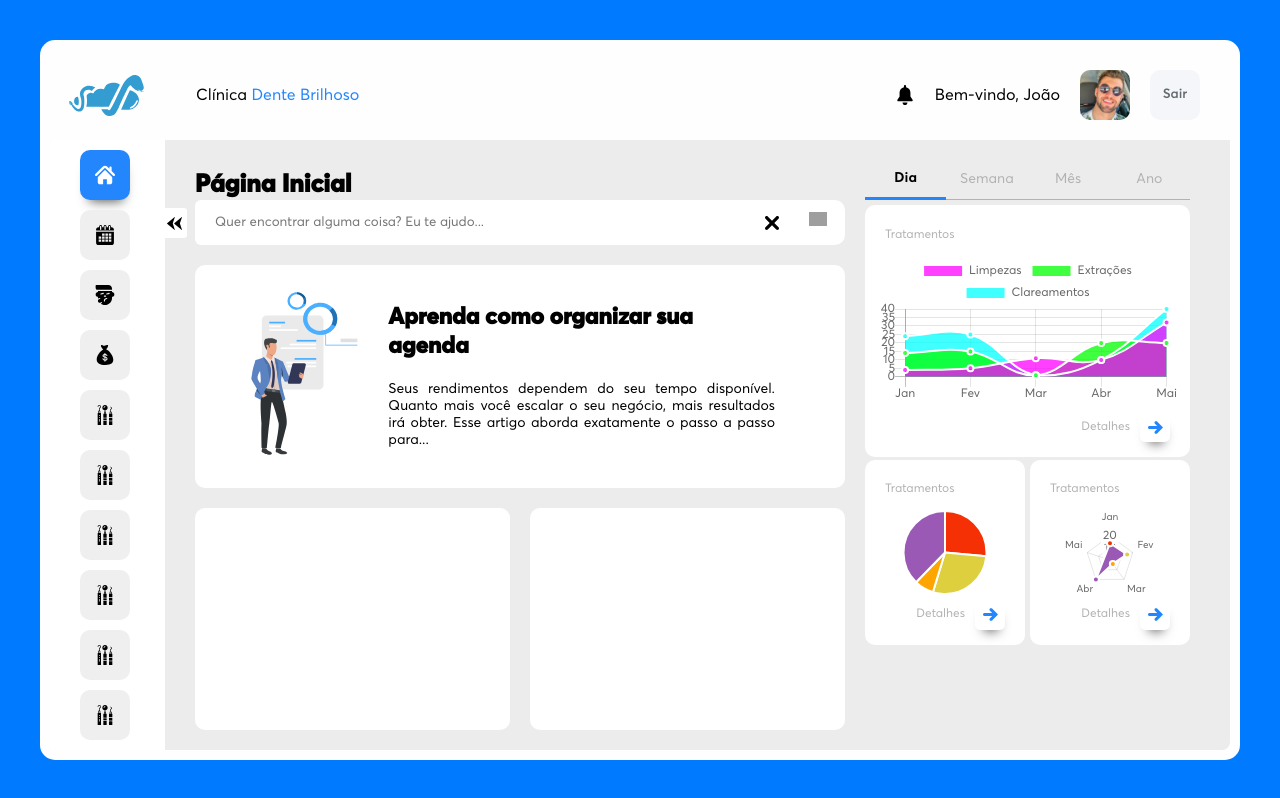
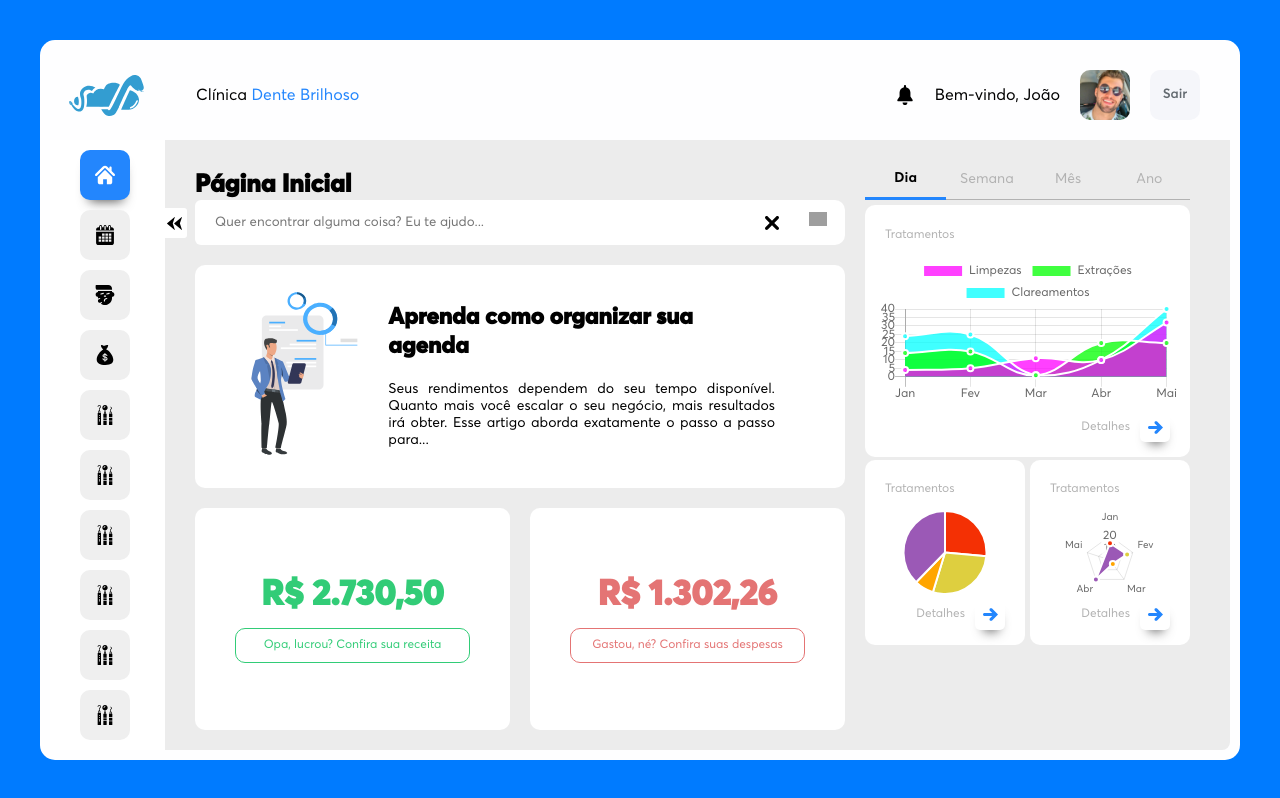
Before and after one commit to joaolessab/react-vesaliuz-dental-care-system, a React (Create React App) app in the folder frontend/: page / in a window 1280 px wide. Both pictures are taken after typing "name@example.com", "Sample123" into the empty fields and a click on the button "Esqueceu sua senha?". Built offline with nearby package versions, Linux system fonts and the light colour scheme; grey boxes are pictures that could not be loaded.

Commit message:
Dinheiro

```diff
--- a/frontend/src/components/Resume.css
+++ b/frontend/src/components/Resume.css
@@ -108,6 +108,40 @@
     border-radius: 10px;
     background-color: white;
     margin-right: 10px;
+    flex-direction: column;
+    align-items: center;
+    padding: 20px;
+    justify-content: center;
+}
+.container--content .div--chart .revenue:hover{
+    cursor: pointer;
+    background-color: #2386fd;
+}
+.container--content .div--chart .revenue:hover h1{
+    color: white;
+}
+.container--content .div--chart .revenue:hover p{
+    border: 1px solid white;
+    color: white;
+}
+.container--content .div--chart .revenue .icon{
+    flex: 1;
+}
+.container--content .div--chart .revenue h1{
+    font-size: 35px;
+    color: #32cc77;
+}
+.container--content .div--chart .revenue p{
+    margin-top: 10px;
+    font-size: 12px;
+    border: 1px solid #32cc77;
+    height: 35px;
+    width: 235px;
+    border-radius: 10px;
+    align-items: center;
+    justify-content: center;
+    display: flex;
+    color: #32cc77;
 }
 .container--content .div--chart .expense{
     display: flex;
@@ -115,6 +149,40 @@
     border-radius: 10px;
     background-color: white;
     margin-left: 10px;
+    flex-direction: column;
+    align-items: center;
+    padding: 20px;
+    justify-content: center;
+}
+.container--content .div--chart .expense:hover{
+    cursor: pointer;
+    background-color: #2386fd;
+}
+.container--content .div--chart .expense:hover h1{
+    color: white;
+}
+.container--content .div--chart .expense:hover p{
+    border: 1px solid white;
+    color: white;
+}
+.container--content .div--chart .expense .icon{
+    flex: 1;
+}
+.container--content .div--chart .expense h1{
+    font-size: 35px;
+    color: #e47474;
+}
+.container--content .div--chart .expense p{
+    margin-top: 10px;
+    font-size: 12px;
+    border: 1px solid #e47474;
+    height: 35px;
+    width: 235px;
+    border-radius: 10px;
+    align-items: center;
+    justify-content: center;
+    display: flex;
+    color: #e47474;
 }
 .container--auxiliar .div--topbuttons{
     display: flex;
--- a/frontend/src/components/Resume.js
+++ b/frontend/src/components/Resume.js
@@ -126,8 +126,14 @@ export default function Resume(){
                 </div>
 
                 <div className="div--chart">
-                    <div className="revenue"></div>
-                    <div className="expense"></div>
+                    <div className="revenue">
+                        <h1>R$ 2.730,50</h1>
+                        <p>Opa, lucrou? Confira sua receita</p>
+                    </div>
+                    <div className="expense">
+                        <h1>R$ 1.302,26</h1>
+                        <p>Gastou, né? Confira suas despesas</p>
+                    </div>
                 </div>
             </div>
 
```
